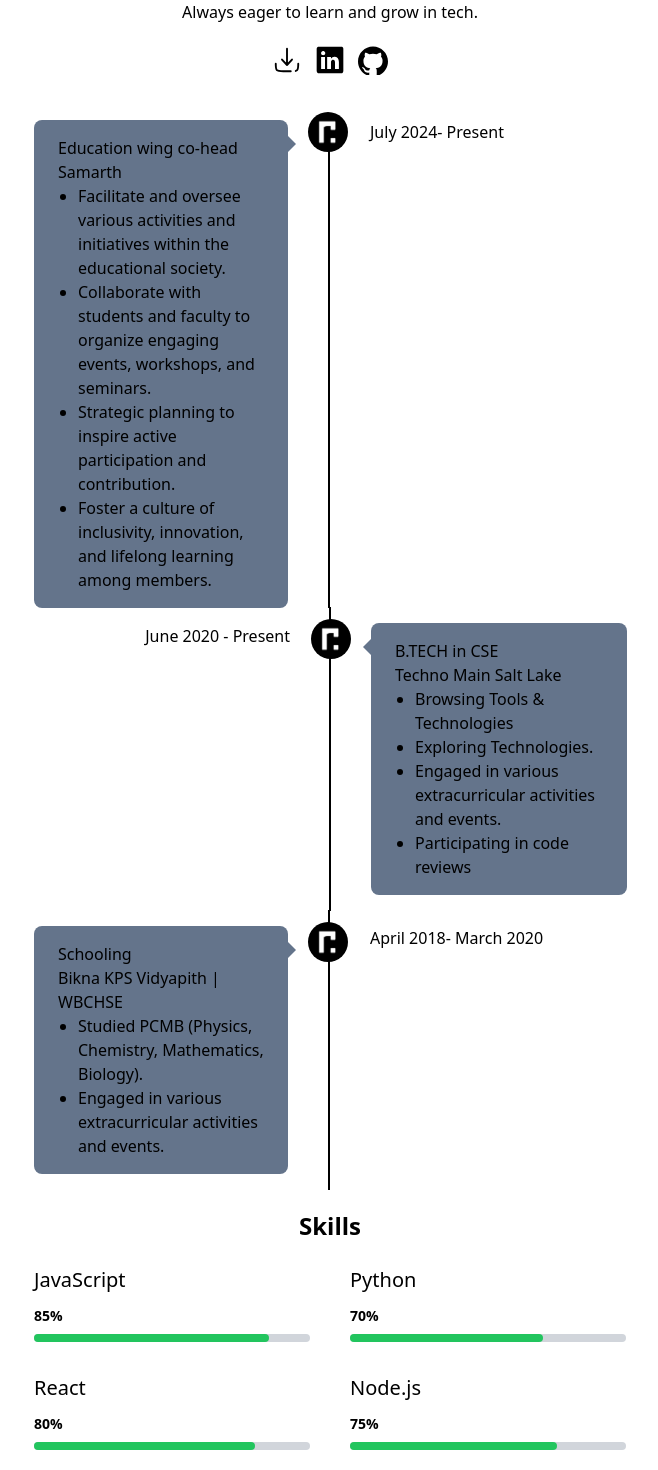
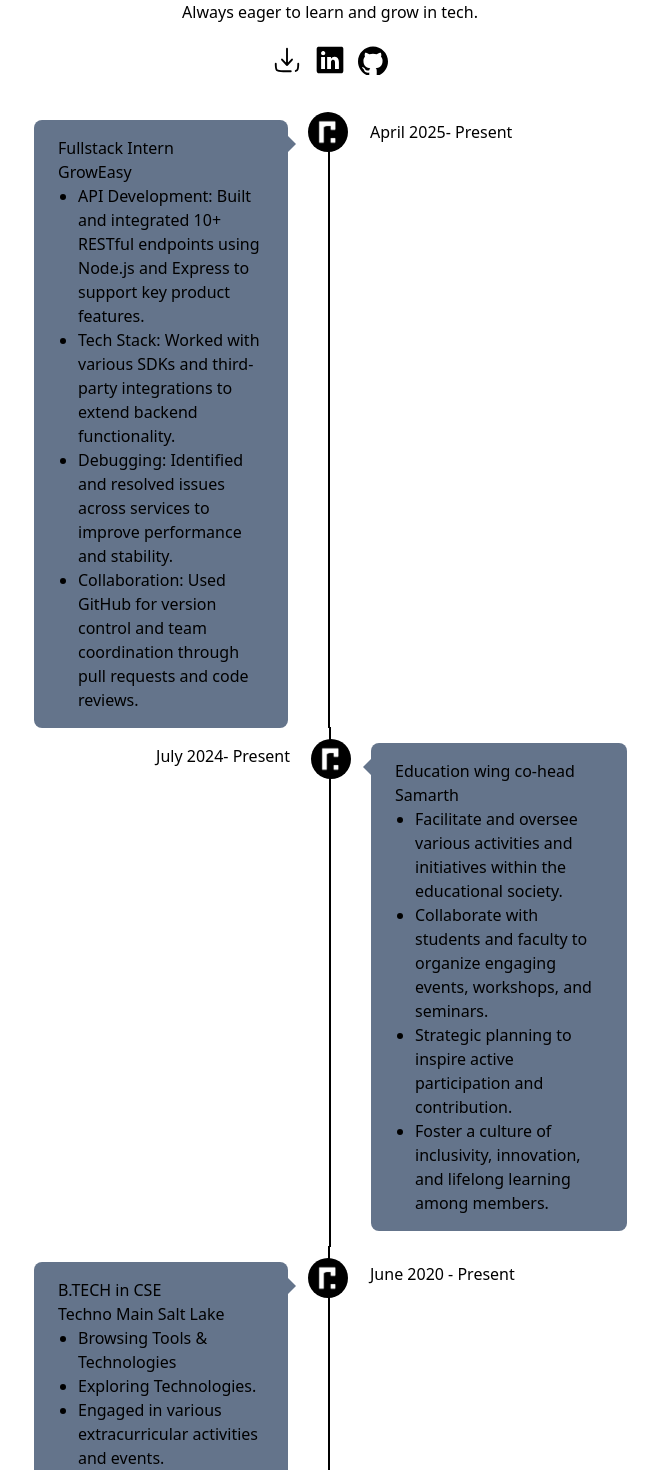
Before and after one commit to rajdemodak01/portfolio, a React (Vite) app in the folder frontend/: page / in a window 1280 px wide. Shown: the part 480-1950 px from the top of the page, without its empty margins (310-968 px from the left). Built offline with nearby package versions, Linux system fonts and the light colour scheme; no server answers.

Commit message:
improve things

```diff
--- /dev/null
+++ b/frontend/src/lib/utils.ts
@@ -0,0 +1,7 @@
+// lib/utils.ts
+import { clsx } from "clsx"
+import { twMerge } from "tailwind-merge"
+
+export function cn(...inputs: any[]) {
+  return twMerge(clsx(inputs))
+}
--- a/frontend/src/pages/Contact.tsx
+++ b/frontend/src/pages/Contact.tsx
@@ -39,7 +39,7 @@ function Contact() {
   };
   return (
     <div className="flex justify-center">
-      <div className="sm:w-full md:w-5/12 lg:w-3/12 dark:text-white dark:border-white border-2 border-black rounded-lg flex-col items-center justify-center mt-10 pt-5 px-6">
+      <div className="sm:w-full md:w-5/12 lg:w-3/6 dark:text-white dark:border-white border-2 border-black rounded-lg flex-col items-center justify-center mt-10 pt-5 px-6">
         <div className="">
           <h1 className="text-center uppercase text-3xl">Get In Touch</h1>
           {/* <p className="text-center">
@@ -48,7 +48,7 @@ function Contact() {
           <div className="flex justify-center items-center gap-1">
             {/* email */}
             <div>
-            <a href= "mailto:rajgobindadham@gmail.com">
+            <a title="mail" href= "mailto:rajgobindadham@gmail.com">
                 <svg
                   xmlns="http://www.w3.org/2000/svg"
                   height="40px"
@@ -64,6 +64,7 @@ function Contact() {
             {/* linkedin */}
             <div>
               <a
+              title="linkedin"
                 href="https://www.linkedin.com/in/rajdemodak01/"
                 target="_blank"
                 rel="noopener noreferrer"
@@ -82,6 +83,7 @@ function Contact() {
             {/* github */}
             <div>
               <a
+                title="github"
                 href="https://github.com/rajdemodak01"
                 target="_blank"
                 rel="noopener noreferrer"
--- a/frontend/src/pages/Home.tsx
+++ b/frontend/src/pages/Home.tsx
@@ -98,7 +98,7 @@ function Home() {
       <div className="dark:text-white  text-black pt-4 flex justify-center items-center gap-2">
         {/* download cv */}
         <div>
-          <a href="src/assets/CV.pdf" target="blank">
+          <a title="cv" href="src/assets/CV.pdf" target="blank">
             <svg
               xmlns="http://www.w3.org/2000/svg"
               width="30px"
@@ -125,6 +125,7 @@ function Home() {
         {/* linkedin */}
         <div>
           <a
+            title="linkedin"
             href="https://www.linkedin.com/in/rajdemodak01/"
             target="_blank"
             rel="noopener noreferrer"
@@ -143,6 +144,7 @@ function Home() {
         {/* github */}
         <div>
           <a
+          title="github"
             href="https://github.com/rajdemodak01"
             target="_blank"
             rel="noopener noreferrer"
--- a/frontend/src/pages/Skills.tsx
+++ b/frontend/src/pages/Skills.tsx
@@ -5,8 +5,8 @@ function Skills() {
   return (
     <div className="flex flex-col items-center dark:text-white mt-5">
       <h2 className="text-2xl font-semibold mb-6">Skills</h2>
-      <div className="flex justify-center items-center w-full">
-        <div className="grid grid-cols-2 gap-x-10 md:w-[50%]">
+      {/* <div className="flex justify-center items-center w-full"> */}
+        <div className="md:w-3/6 w-full grid md:grid-cols-3 grid-cols-1 gap-x-10">
           <SkillBar skillName="JavaScript" percentage={85} />
           <SkillBar skillName="Python" percentage={70} />
           <SkillBar skillName="React" percentage={80} />
@@ -14,7 +14,7 @@ function Skills() {
           <SkillBar skillName="C++" percentage={60} />
           <SkillBar skillName="Java" percentage={65} />
         </div>
-      </div>
+      {/* </div> */}
     </div>
   );
 }
--- a/frontend/src/pages/TimeLine.tsx
+++ b/frontend/src/pages/TimeLine.tsx
@@ -8,10 +8,55 @@ function TimeLine() {
   const { themeMode } = useTheme();
   return (
     <div className="dark:text-white grid md:grid-cols-2 auto-rows-auto md:pl-64 md:pr-64 pt-10 pl-5 pr-5">
-      <div className="col-start-1 row-start-1 border-l-2 md:border-l-0 md:border-r-2 dark:border-white border-black relative ">
+      <div className="col-start-1 row-start-1 border-l-2 md:border-l-0 md:border-r-2 dark:border-white border-black relative cursor-pointer" onClick={() => window.open('https://groweasy.ai/', '_blank')}>
         <div className="relative rounded-lg bg-slate-500 px-6 py-4 md:mr-10 ml-10">
           <div className="hidden md:block absolute border-8 border-transparent border-l-slate-500 left-full"></div>
           <div className="block md:hidden absolute border-8 border-transparent border-r-slate-500 right-full -mt-2"></div>
+          <h1>Fullstack Intern</h1>
+          <p>GrowEasy</p>
+          <ul className="list-disc pl-5">
+            <li>
+              API Development: Built and integrated 10+ RESTful endpoints using
+              Node.js and Express to support key product features.
+            </li>
+            <li>
+              Tech Stack: Worked with various SDKs and third-party integrations
+              to extend backend functionality.
+            </li>
+            <li>
+              Debugging: Identified and resolved issues across services to
+              improve performance and stability.
+            </li>
+            <li>
+              Collaboration: Used GitHub for version control and team
+              coordination through pull requests and code reviews.
+            </li>
+          </ul>
+          <p className="md:hidden block">April 2025- Present</p>
+        </div>
+        <div className="hidden md:flex size-10 bg-black dark:bg-white rounded-full absolute top-[-8px] right-[-20px]  items-center justify-center">
+          <img
+            src={themeMode === "dark" ? logoBlack : logoWhite}
+            alt="image"
+            className="size-7"
+          />
+        </div>
+        <div className="md:hidden flex size-10 bg-black dark:bg-white rounded-full absolute top-[-8px] left-[-20px] items-center justify-center">
+          <img
+            src={themeMode === "dark" ? logoBlack : logoWhite}
+            alt="image"
+            className="size-7"
+          />
+        </div>
+      </div>
+      <div className="hidden md:block md:col-start-2 row-start-1 pl-10">
+        April 2025- Present
+      </div>
+
+      <div className="md:col-start-2 row-start-2 py-4 border-l-2 md:border-r-0 md:border-l-2 dark:border-white border-black md:m-[-1px]  relative  ">
+        <div className="relative rounded-lg bg-slate-500 px-6 py-4 md:mr-10 ml-10">
+          <div className="hidden md:block absolute border-8 border-transparent border-r-slate-500 right-full"></div>
+          <div className="block md:hidden absolute border-8 border-transparent border-r-slate-500 right-full"></div>
           <h1>Education wing co-head</h1>
           <p>Samarth</p>
           <ul className="list-disc pl-5">
@@ -34,37 +79,21 @@ function TimeLine() {
           </ul>
           <p className="md:hidden block">July 2024- Present</p>
         </div>
-        <div className="hidden md:flex size-10 bg-black dark:bg-white rounded-full absolute top-[-8px] right-[-20px]  items-center justify-center">
+        <div className="size-10 bg-black dark:bg-white rounded-full absolute top-3 left-[-20px] flex items-center justify-center">
           <img
-            src={
-              themeMode === "dark"
-                ? logoBlack
-                : logoWhite
-            }
-            alt="image"
-            className="size-7"
-          />
-        </div>
-        <div className="md:hidden flex size-10 bg-black dark:bg-white rounded-full absolute top-[-8px] left-[-20px] items-center justify-center">
-          <img
-            src={
-              themeMode === "dark"
-                ? logoBlack
-                : logoWhite
-            }
+            src={themeMode === "dark" ? logoBlack : logoWhite}
             alt="image"
             className="size-7"
           />
         </div>
       </div>
-      <div className="hidden md:block md:col-start-2 row-start-1 pl-10">
+      <div className="hidden md:block md:col-start-1 row-start-2 py-4 text-end pr-10">
         July 2024- Present
       </div>
 
-      <div className="md:col-start-2 row-start-2 py-4 border-l-2 md:border-r-0 md:border-l-2 dark:border-white border-black md:m-[-1px]  relative  ">
+      <div className="col-start-1 row-start-3  py-4 border-l-2 md:border-l-0 md:border-r-2 dark:border-white border-black relative">
         <div className="relative rounded-lg bg-slate-500 px-6 py-4 md:mr-10 ml-10">
-
-          <div className="hidden md:block absolute border-8 border-transparent border-r-slate-500 right-full"></div>
+          <div className="hidden md:block absolute border-8 border-transparent border-l-slate-500 left-full"></div>
           <div className="block md:hidden absolute border-8 border-transparent border-r-slate-500 right-full"></div>
           <h1>B.TECH in CSE</h1>
           <p>Techno Main Salt Lake</p>
@@ -76,25 +105,28 @@ function TimeLine() {
           </ul>
           <p className="md:hidden block">June 2020 - Present</p>
         </div>
-        <div className="size-10 bg-black dark:bg-white rounded-full absolute top-3 left-[-20px] flex items-center justify-center">
+        <div className="hidden md:flex size-10 bg-black dark:bg-white rounded-full absolute top-3 right-[-20px]  items-center justify-center">
           <img
-            src={
-              themeMode === "dark"
-                ? logoBlack
-                : logoWhite
-            }
+            src={themeMode === "dark" ? logoBlack : logoWhite}
+            alt="image"
+            className="size-7"
+          />
+        </div>
+        <div className="md:hidden flex size-10 bg-black dark:bg-white rounded-full absolute top-3 left-[-20px]  items-center justify-center">
+          <img
+            src={themeMode === "dark" ? logoBlack : logoWhite}
             alt="image"
             className="size-7"
           />
         </div>
       </div>
-      <div className="hidden md:block md:col-start-1 row-start-2 py-4 text-end pr-10">
+      <div className="hidden md:block md:col-start-2 row-start-3 pl-10 py-4">
         June 2020 - Present
       </div>
 
-      <div className="col-start-1 row-start-3  py-4 border-l-2 md:border-l-0 md:border-r-2 dark:border-white border-black relative">
+      <div className="md:col-start-2 row-start-4  py-4 border-l-2 md:border-r-0 md:border-l-2 dark:border-white border-black md:m-[-1px]  relative  ">
         <div className="relative rounded-lg bg-slate-500 px-6 py-4 md:mr-10 ml-10">
-          <div className="hidden md:block absolute border-8 border-transparent border-l-slate-500 left-full"></div>
+          <div className="hidden md:block absolute border-8 border-transparent border-r-slate-500 right-full"></div>
           <div className="block md:hidden absolute border-8 border-transparent border-r-slate-500 right-full"></div>
           <h1>Schooling</h1>
           <p>Bikna KPS Vidyapith | WBCHSE</p>
@@ -104,30 +136,15 @@ function TimeLine() {
           </ul>
           <p className="md:hidden block">April 2018- March 2020</p>
         </div>
-        <div className="hidden md:flex size-10 bg-black dark:bg-white rounded-full absolute top-3 right-[-20px]  items-center justify-center">
+        <div className="size-10 bg-black dark:bg-white rounded-full absolute top-3 left-[-20px] flex items-center justify-center">
           <img
-            src={
-              themeMode === "dark"
-                ? logoBlack
-                : logoWhite
-            }
-            alt="image"
-            className="size-7"
-          />
-        </div>
-        <div className="md:hidden flex size-10 bg-black dark:bg-white rounded-full absolute top-3 left-[-20px]  items-center justify-center">
-          <img
-            src={
-              themeMode === "dark"
-                ? logoBlack
-                : logoWhite
-            }
+            src={themeMode === "dark" ? logoBlack : logoWhite}
             alt="image"
             className="size-7"
           />
         </div>
       </div>
-      <div className="hidden md:block md:col-start-2 row-start-3 pl-10 py-4">
+      <div className="hidden md:block md:col-start-1 row-start-4 py-4 text-end pr-10">
         April 2018- March 2020
       </div>
     </div>
```
Also changed, not shown: frontend/src/components/Card.tsx (added, +91 -0 lines).
